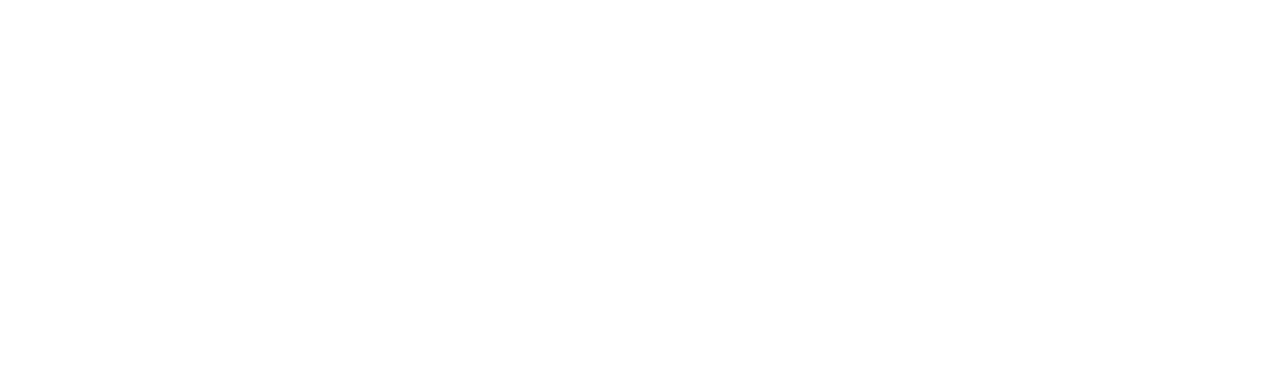
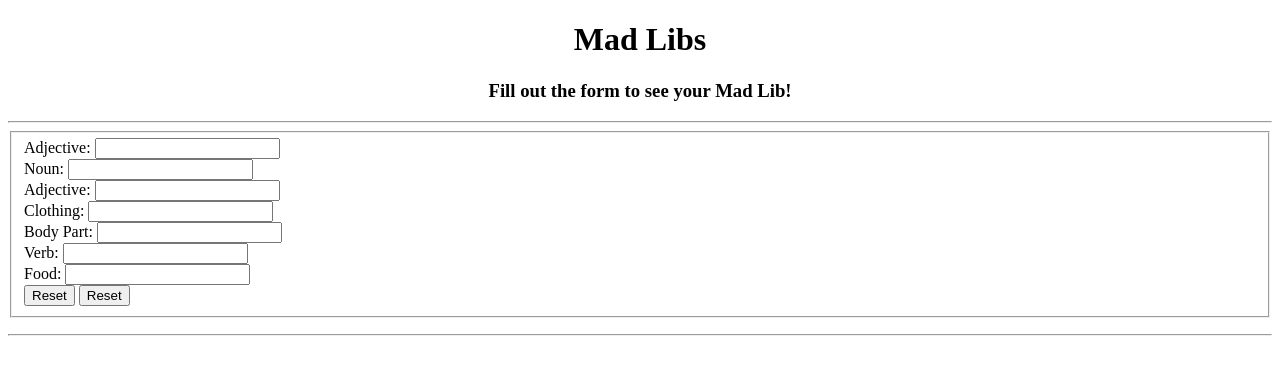
Before and after one commit to amturner/CodeLabs-Prework-FinalProject, a plain HTML site: page index.html in a window 1280 px wide. Drawn offline with Linux system fonts and the light colour scheme.

Commit message:
Defined initial page structure

```diff
--- a/index.html
+++ b/index.html
@@ -3,11 +3,56 @@
 <head>
     <meta charset="UTF-8">
     <meta name="viewport" content="width=device-width, initial-scale=1.0">
-    <title>Document</title>
+    <title>Mad Libs</title>
     <link rel="stylesheet" href="css/style.css">
-    <script src="js/main.js"></script>
+    <script defer src="js/main.js"></script>
 </head>
 <body>
+    <header>
+        <h1 style="text-align: center">Mad Libs</h1>
+    </header>
+    <main>
+        <article class="container">
+            <h3 style="text-align: center">Fill out the form to see your Mad Lib!</h3>
+            <hr style="margin-top: 1em">
+            <form>
+                <fieldset>
+                    <div class="form-group">
+                        <label for="adj1">Adjective:</label>
+                        <input type="text" name="adj1" id="adj1">
+                    </div>
+                    <div class="form-group">
+                        <label for="noun1">Noun:</label>
+                        <input type="text" name="noun1" id="noun1">
+                    </div>
+                    <div class="form-group">
+                        <label for="adj2">Adjective:</label>
+                        <input type="text" name="adj2" id="adj2">
+                    </div>
+                    <div class="form-group">
+                        <label for="clothing">Clothing:</label>
+                        <input type="text" name="clothing" id="clothing">
+                    </div>
+                    <div class="form-group">
+                        <label for="bodyPart">Body Part:</label>
+                        <input type="text" name="bodyPart" id="bodyPart">
+                    </div>
+                    <div class="form-group">
+                        <label for="verb">Verb:</label>
+                        <input type="text" name="verb" id="verb">
+                    </div>
+                    <div class="form-group">
+                        <label for="food">Food:</label>
+                        <input type="text" name="food" id="food">
+                    </div>
+                    <button class="submit" id="submit" type="submit">Reset</button>
+                    <button class="reset" id="reset" type="reset">Reset</button>
+                </fieldset>
+            </form>
 
+            <hr style="margin-top: 1em">
+            <p class="mad-lib"></p>
+        </article>
+    </main>
 </body>
 </html>
```
